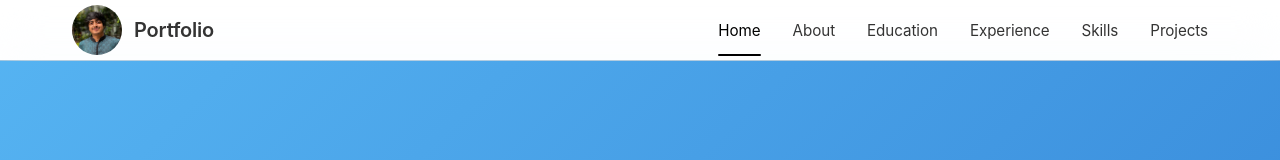
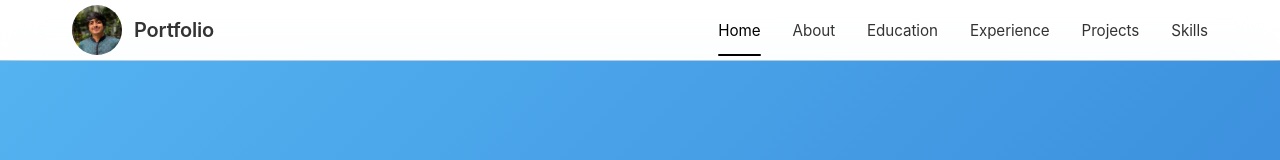
Before and after one commit to prajwal-u2/personal-portfolio, a React (Vite) app: page / in a window 1280 px wide. Shown: the top 160 px of the page. Built offline with nearby package versions, Linux system fonts and the light colour scheme; the HTML template or start-up script is replaced by a standard one.

Commit message:
experience

```diff
--- a/src/App.css
+++ b/src/App.css
@@ -8,10 +8,10 @@
   padding-top: 60px; /* Account for fixed navbar */
 }
 
-/* Blue sections - Home, Education & Skills */
+/* Blue sections - Home, Education & Projects */
 .home-section,
 .education-section,
-.skills-section {
+.projects-section {
   min-height: 100vh;
   display: flex;
   flex-direction: column;
@@ -175,12 +175,12 @@
   background: rgba(48, 127, 212, 0.1);
   backdrop-filter: blur(10px);
   border: 1px solid rgba(48, 127, 212, 0.2);
+  border-left: 4px solid rgba(48, 127, 212, 0.2);
   border-radius: 12px;
   box-shadow: 0 8px 25px rgba(48, 127, 212, 0.15);
   padding: 1.2rem;
   cursor: pointer;
   transition: all 0.3s ease;
-  border-left: 4px solid transparent;
   display: flex;
   align-items: center;
   min-height: 140px;
@@ -545,9 +545,9 @@
   z-index: 1;
 }
 
-/* Black sections - About & Projects */
+/* Black sections - About & Skills */
 .about-section,
-.projects-section {
+.skills-section {
   min-height: 100vh;
   display: flex;
   flex-direction: column;
--- a/src/App.jsx
+++ b/src/App.jsx
@@ -154,18 +154,7 @@ function App() {
           </header>
         </section>
 
-        {/* Skills - Blue */}
-        <section id="skills" className="skills-section">
-          <header className="section-header">
-            <h2>Skills</h2>
-            <p>
-              Proficient in modern programming languages and frameworks including JavaScript, React, Node.js, Python,
-              and various databases. I'm experienced with cloud platforms, DevOps practices, and agile development methodologies.
-            </p>
-          </header>
-        </section>
-
-        {/* Projects - Black */}
+        {/* Projects - Blue */}
         <section id="projects" className="projects-section">
           <header className="section-header">
             <h2>Projects</h2>
@@ -176,6 +165,17 @@ function App() {
             </p>
           </header>
         </section>
+
+        {/* Skills - Black */}
+        <section id="skills" className="skills-section">
+          <header className="section-header">
+            <h2>Skills</h2>
+            <p>
+              Proficient in modern programming languages and frameworks including JavaScript, React, Node.js, Python,
+              and various databases. I'm experienced with cloud platforms, DevOps practices, and agile development methodologies.
+            </p>
+          </header>
+        </section>
       </main>
     </div>
   );
--- a/src/components/Navbar.jsx
+++ b/src/components/Navbar.jsx
@@ -3,7 +3,7 @@ import myPhoto from '../assets/images/my_photo.png';
 import './Navbar.css';
 
 function Navbar() {
-  const navItems = ['Home', 'About', 'Education', 'Experience', 'Skills', 'Projects'];
+  const navItems = ['Home', 'About', 'Education', 'Experience', 'Projects', 'Skills'];
   const [activeSection, setActiveSection] = useState('Home');
   const [navbarTheme, setNavbarTheme] = useState('white');
 
@@ -13,8 +13,8 @@ function Navbar() {
     'About': 'black',
     'Education': 'blue',
     'Experience': 'white',
-    'Skills': 'blue',
-    'Projects': 'black'
+    'Projects': 'blue',
+    'Skills': 'black'
   };
 
   useEffect(() => {
```
